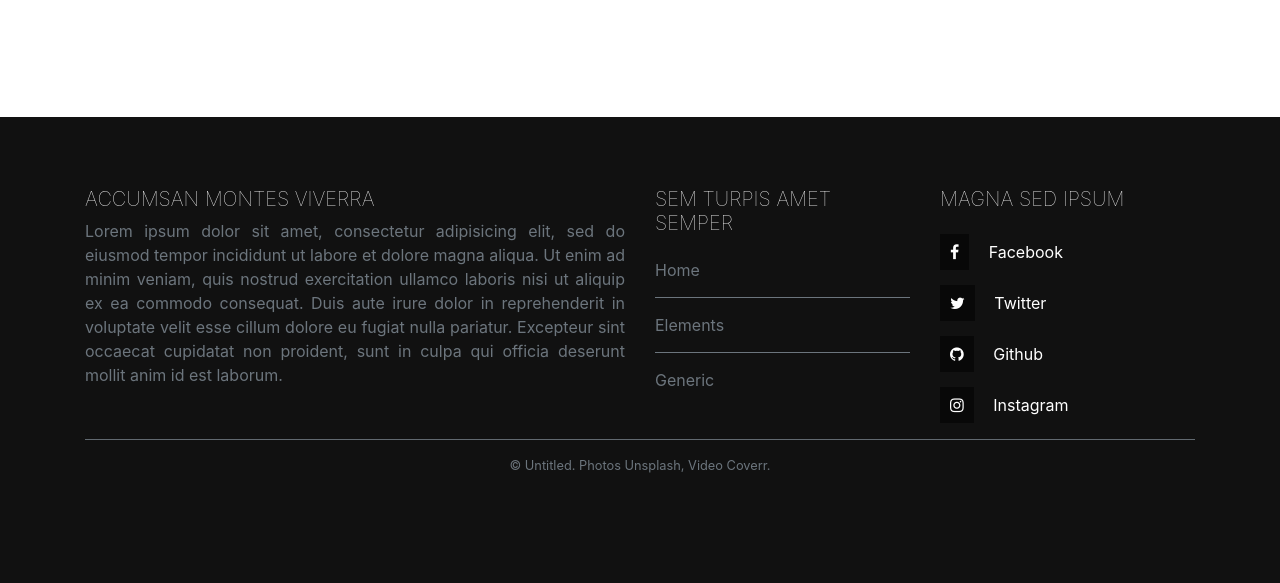
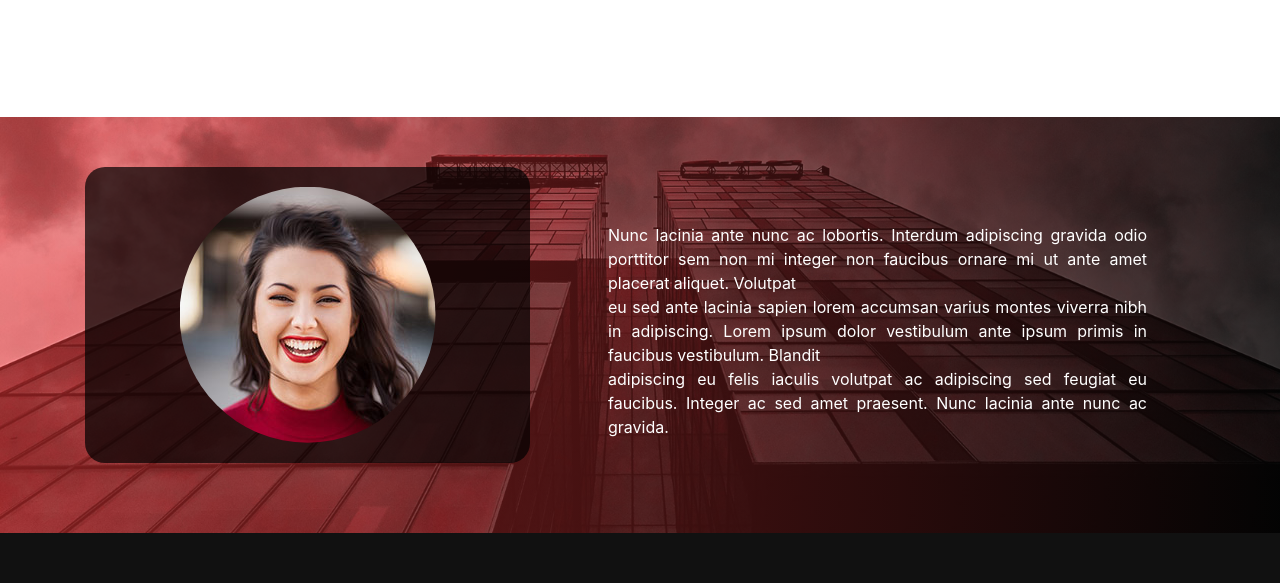
Before and after one commit to zeel07thakkar1/Parallax_template, a plain HTML site: page index.html in a window 1280 px wide. Shown: the part 2672-3255 px from the top of the page. Drawn offline with Linux system fonts and the light colour scheme.

Commit message:
Updated Changes

```diff
--- a/css/style.css
+++ b/css/style.css
@@ -155,6 +155,7 @@ body::-webkit-scrollbar-thumb
 {
 	border: none !important;
 	box-shadow: 0px 0px 4px 1px rgba(0, 0, 0, 0.025);
+	transition: all 0.3s;
 
 }
 .card:hover
@@ -264,3 +265,54 @@ body::-webkit-scrollbar-thumb
 	transform: skew(20deg);
 	transition: transform 1s ease-out;
 }
+
+/* ---------parallax img2--------- */
+.parallax_img2
+{
+	background: url('../imgs/cta01.jpg') no-repeat center;
+	background-size: cover;
+	background-attachment: fixed;
+	height: auto;
+	position: relative;
+	z-index: 0;
+	padding: 30px 0px;
+
+}
+.parallax_img2::before
+{
+	content: "";
+ 	position: absolute;
+ 	top: 0px;
+ 	bottom: 0px;
+ 	left: 0px;
+ 	right: 0px;
+ 	background: linear-gradient(90deg, rgba(247,56,57,0.5079166666666667) 0%, rgba(4,4,4,0.8071043417366946) 100%);
+ 	z-index: 1;
+
+}
+.parallax_img2 .container
+{
+	position: relative;
+	z-index: 2;
+}
+.my_clip_div
+{
+	background-color: rgba(0,0,0,0.7);
+	border-radius: 20px;
+}
+.my_clip_div img
+{
+	/* border-radius: 50%; */
+
+clip-path: circle(50% at 50% 50%);
+/* clip-path: polygon(30% 0%, 70% 0%, 100% 30%, 100% 70%, 70% 100%, 30% 100%, 0% 70%, 0% 30%); */
+ 	/* transition:  1s ease-in; */
+}
+.my_clip_div img:hover
+{
+	cursor: pointer;
+	clip-path: polygon(50% 0%, 83% 12%, 100% 43%, 94% 78%, 68% 100%, 32% 100%, 6% 78%, 0% 43%, 17% 12%);
+	/* clip-path: inset(0 0 0 0); */
+	/* border-radius: 0; */
+	/* transition: border-radius 2s ease-out; */
+}
--- a/index.html
+++ b/index.html
@@ -207,6 +207,33 @@
 	</div>
 </div>
 
+
+<!------parallax img---------------------->
+<div class="parallax_img2">
+	<div class="container">
+
+		<div class="row pt-3">
+				<div class="col-lg-5 col-md-6 mt-1">
+
+							<div class="card-body text-center my_clip_div">
+								<img src="imgs/pic02.jpg" alt="img">
+
+							</div>
+
+				</div>
+				<div class="col-lg-7 col-md-6 mt-1">
+					<div class="p-5">
+							<div class=" text-center text-white">
+								<p class="pt-2 text-justify">Nunc lacinia ante nunc ac lobortis. Interdum adipiscing gravida odio porttitor sem non mi integer non faucibus ornare mi ut ante amet placerat aliquet. Volutpat <br>eu sed ante lacinia sapien lorem accumsan varius montes viverra nibh in adipiscing. Lorem ipsum dolor vestibulum ante ipsum primis in faucibus vestibulum. Blandit<br> adipiscing eu felis iaculis volutpat ac adipiscing sed feugiat eu faucibus. Integer ac sed amet praesent. Nunc lacinia ante nunc ac gravida.</p>
+
+							</div>
+						</div>
+				</div>
+		</div>
+	</div>
+
+</div>
+
 <!--footer----->
 <div class="container-fluid" id="footer">
 	<div class="container">
```
